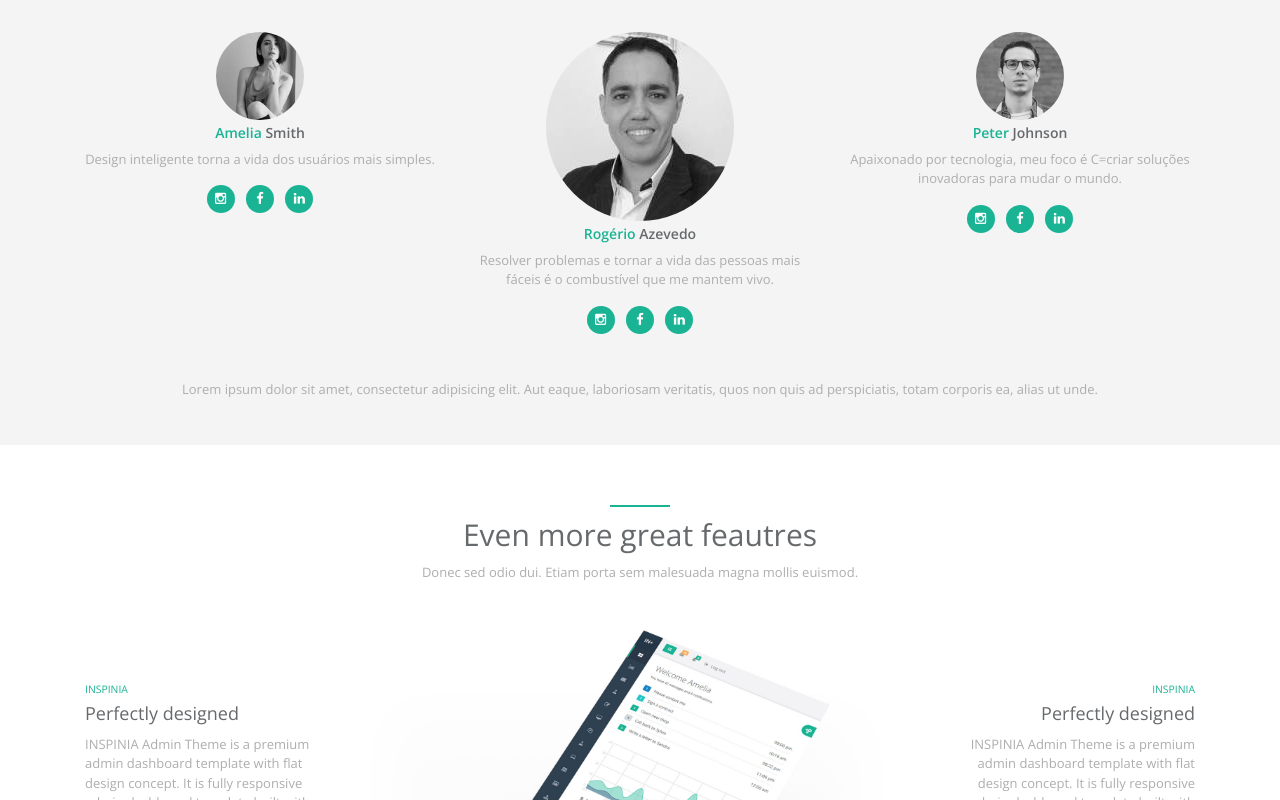
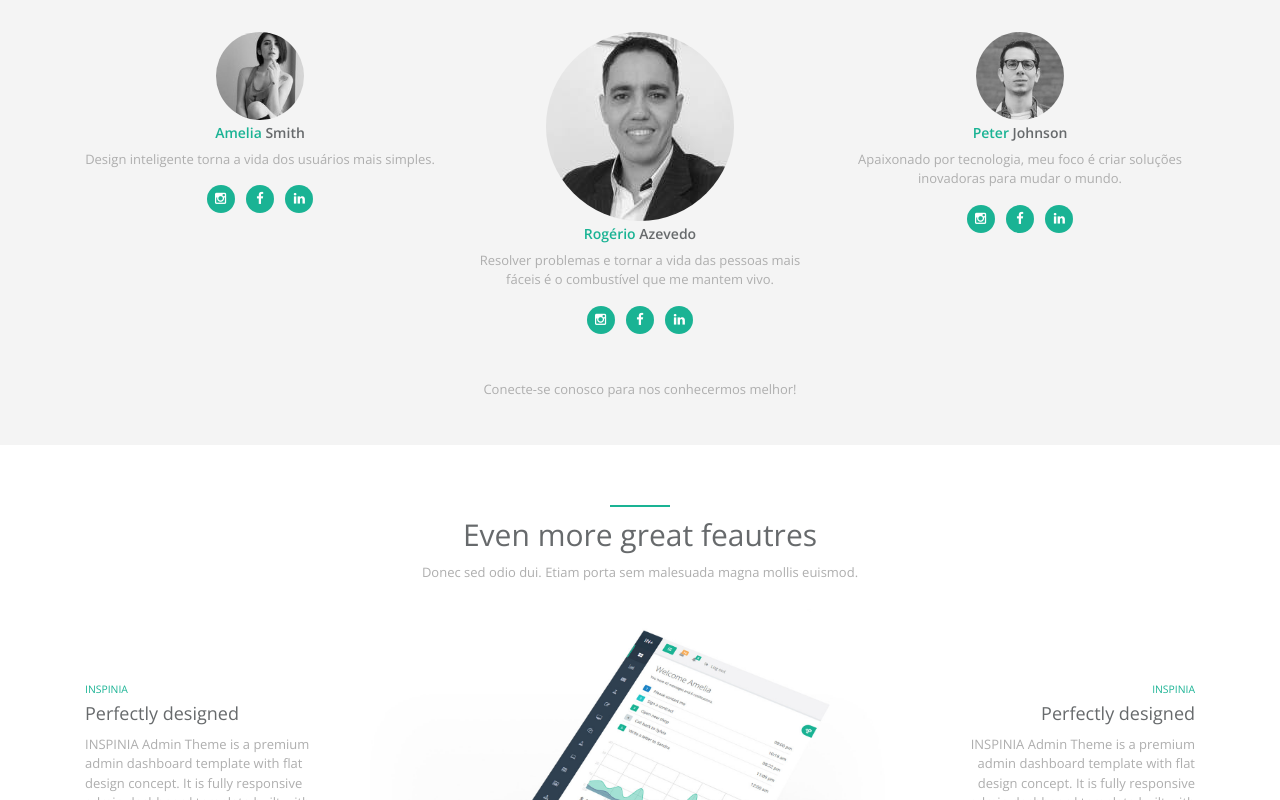
Before and after one commit to rogerio-azevedo/meuiot-page, a plain HTML site: page index.html in a window 1280 px wide. Shown: the part 2000-2800 px from the top of the page. Drawn offline with nearby package versions, Linux system fonts and the light colour scheme; a script that the page names is missing.

Commit message:
Ajuste Index

```diff
--- a/index.html
+++ b/index.html
@@ -341,8 +341,8 @@
               />
               <h4><span class="navy">Peter</span> Johnson</h4>
               <p>
-                Apaixonado por tecnologia, meu foco é C=criar soluções
-                inovadoras para mudar o mundo.
+                Apaixonado por tecnologia, meu foco é criar soluções inovadoras
+                para mudar o mundo.
               </p>
               <ul class="list-inline social-icon">
                 <li class="list-inline-item">
@@ -361,9 +361,7 @@
         <div class="row">
           <div class="col-lg-12 text-center m-t-lg m-b-lg">
             <p>
-              Lorem ipsum dolor sit amet, consectetur adipisicing elit. Aut
-              eaque, laboriosam veritatis, quos non quis ad perspiciatis, totam
-              corporis ea, alias ut unde.
+              Conecte-se conosco para nos conhecermos melhor!
             </p>
           </div>
         </div>
@@ -592,7 +590,7 @@
       </div>
     </section>
 
-    <section class="features">
+    <!-- <section class="features"> -->
       <div class="container">
         <div class="row">
           <div class="col-lg-12 text-center">
@@ -657,6 +655,7 @@
           </div>
         </div>
       </div>
+
     </section>
     <section id="pricing" class="pricing">
       <div class="container">
```
